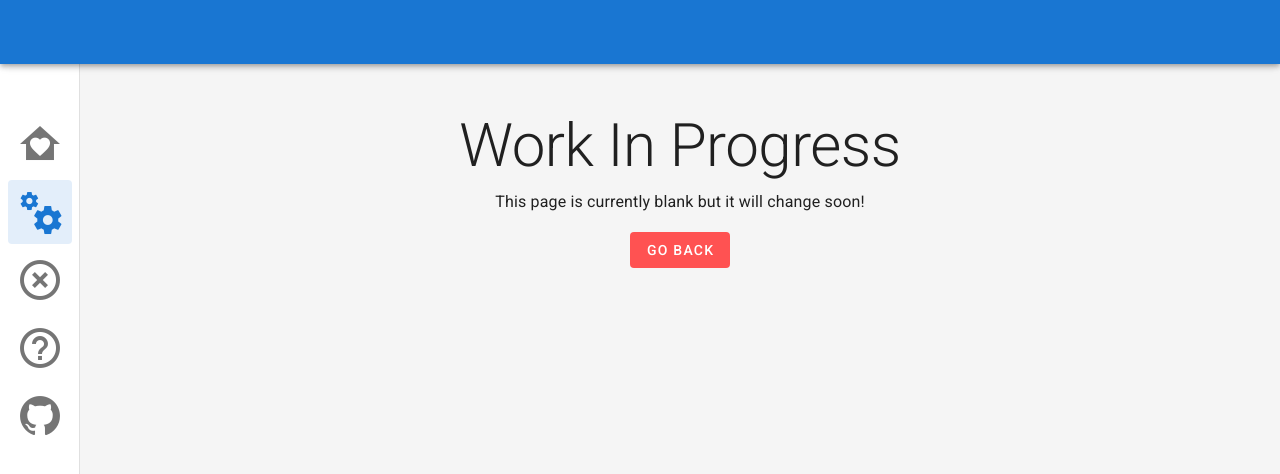
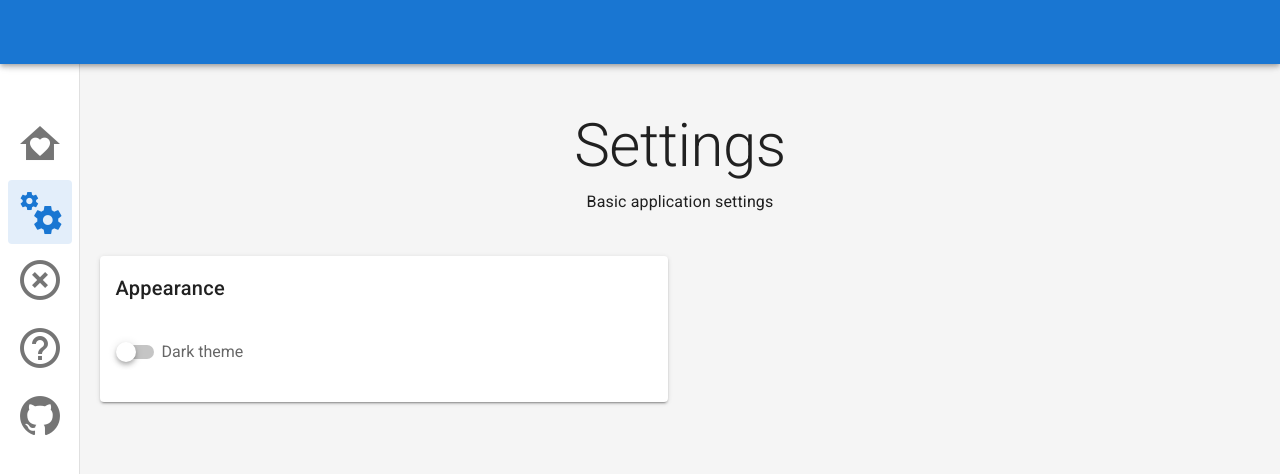
Before and after one commit to kjuraszek/data-usage-monitor, a Vue app in the folder frontend/: page /settings in a window 1280 px wide. Shown: the top 474 px of the page. Built offline with nearby package versions, Linux system fonts and the light colour scheme.

Commit message:
Added Settings view

```diff
--- a/frontend/src/router/index.js
+++ b/frontend/src/router/index.js
@@ -1,8 +1,6 @@
 import Vue from 'vue'
 import VueRouter from 'vue-router'
-import Home from '@/views/Home'
-import NotFound from '@/views/NotFound'
-import WorkInProgress from '@/views/WorkInProgress'
+import { Home, NotFound, WorkInProgress, Settings } from '@/views'
 
 Vue.use(VueRouter)
 
@@ -10,7 +8,7 @@ export const router = new VueRouter({
     mode: 'history',
     routes: [
         { path: '/', name: 'home', component: Home },
-        { path: '/settings', component: WorkInProgress },
+        { path: '/settings', component: Settings },
         { path: '/help', component: WorkInProgress },
         { path: '*', component: NotFound }
         ],
--- /dev/null
+++ b/frontend/src/views/Settings.vue
@@ -0,0 +1,52 @@
+<template>
+  <v-container>
+    <v-row class="text-center">
+
+      <v-col class="mt-10">
+        <MainHeading
+          :text="mainTitle"
+        ></MainHeading>
+
+        <SubHeading
+          :text="subTitle"
+        ></SubHeading>
+
+      </v-col>
+
+    </v-row>
+
+    <v-row>
+      <v-col
+        cols="12"
+        md="6"
+      >
+        <v-card>
+          <v-card-title>Appearance</v-card-title>
+          <v-card-text>
+            <v-switch
+                  v-model="$vuetify.theme.dark"
+                  label="Dark theme"
+                ></v-switch>
+          </v-card-text>
+
+        </v-card>
+      </v-col>
+    </v-row>
+  </v-container>
+</template>
+
+<script>
+  import { MainHeading, SubHeading } from '@/partials'
+
+  export default {
+    name: "Settings",
+    data: () => ({
+      mainTitle: "Settings",
+      subTitle: "Basic application settings",
+    }),
+    components: {
+      MainHeading,
+      SubHeading
+    }
+  }
+</script>
--- /dev/null
+++ b/frontend/src/views/index.js
@@ -0,0 +1,6 @@
+import Home from './Home'
+import NotFound from './NotFound'
+import WorkInProgress from './WorkInProgress'
+import Settings from './Settings'
+
+export { Home, NotFound, WorkInProgress, Settings }
```
